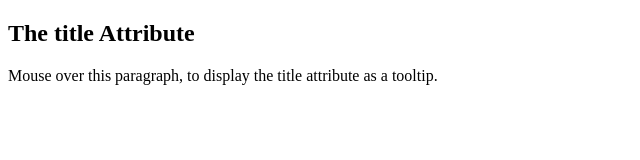
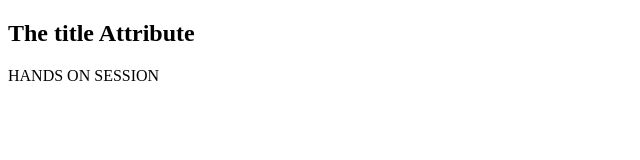
Before and after one commit to divyamd12/demo-repo, a plain HTML site: page index.html.html in a window 1280 px wide. Shown: the whole page, without its empty margins (0-640 px from the left). Drawn offline with Linux system fonts and the light colour scheme.

Commit message:
thats it

```diff
--- a/index.html.html
+++ b/index.html.html
@@ -4,7 +4,7 @@
 
 <h2>The title Attribute</h2>
 
-<p>Mouse over this paragraph, to display the title attribute as a tooltip.</p>
+<p>HANDS ON SESSION</p>
 
 </body>
 </html>
```
